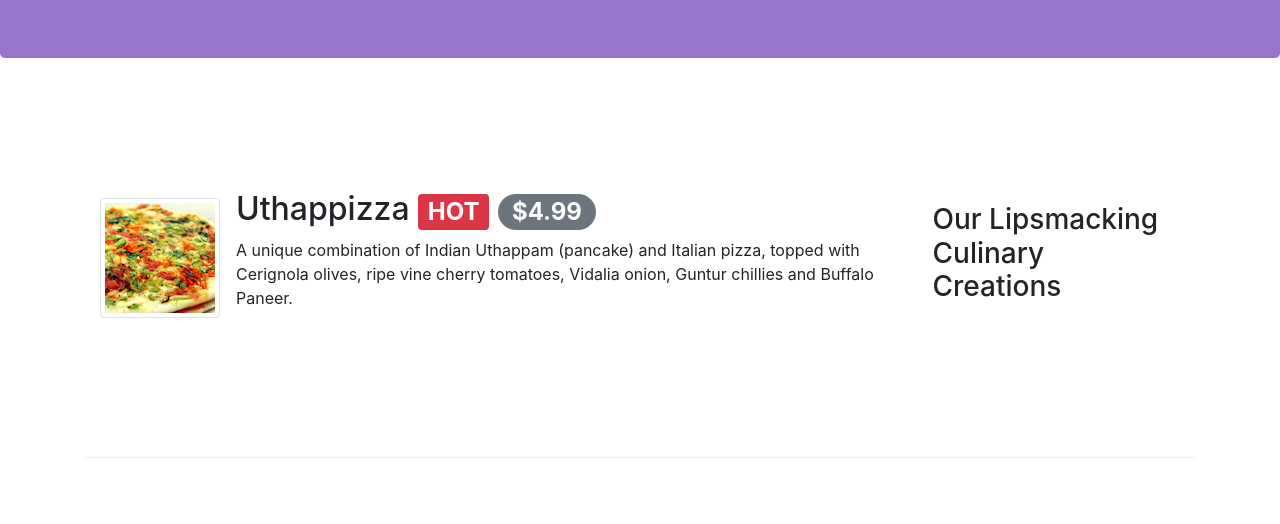
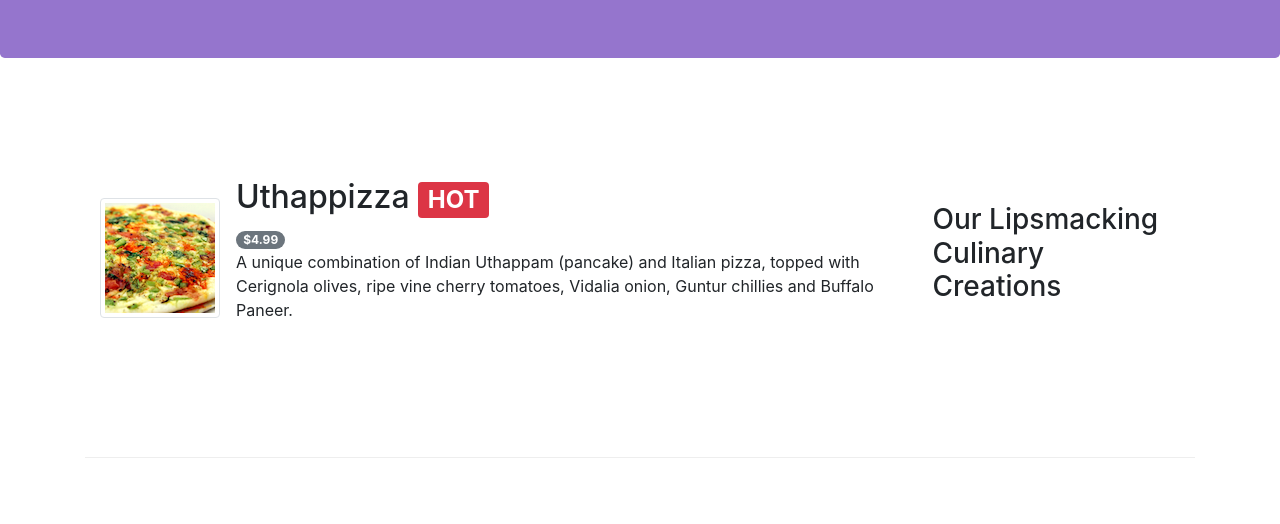
Before and after one commit to Toandvstkt/Excercise5, a website: page index.html in a window 1280 px wide. Shown: the part 276-800 px from the top of the page. Drawn offline with nearby package versions, Linux system fonts and the light colour scheme.

Commit message:
update again ex11

```diff
--- a/index.html
+++ b/index.html
@@ -65,7 +65,8 @@
                     <img class="d-flex mr-3 img-thumbnail align-self-center"
                             src="img/uthappizza.png" alt="Uthappizza">
                     <div class="media-body">
-                        <h2 class="mt-0">Uthappizza <span class="badge badge-danger">HOT</span> <span class="badge badge-pill badge-secondary">$4.99</span></h2>
+                        <h2 class="mt-0">Uthappizza <span class="badge badge-danger">HOT</span></h2>
+                        <span class="badge badge-pill badge-secondary">$4.99</span>
                         <p class="d-none d-sm-block">A unique combination of Indian Uthappam (pancake) and
                             Italian pizza, topped with Cerignola olives, ripe vine
                             cherry tomatoes, Vidalia onion, Guntur chillies and
```
Also changed, not shown: aboutus.html (+4 -6 lines).
